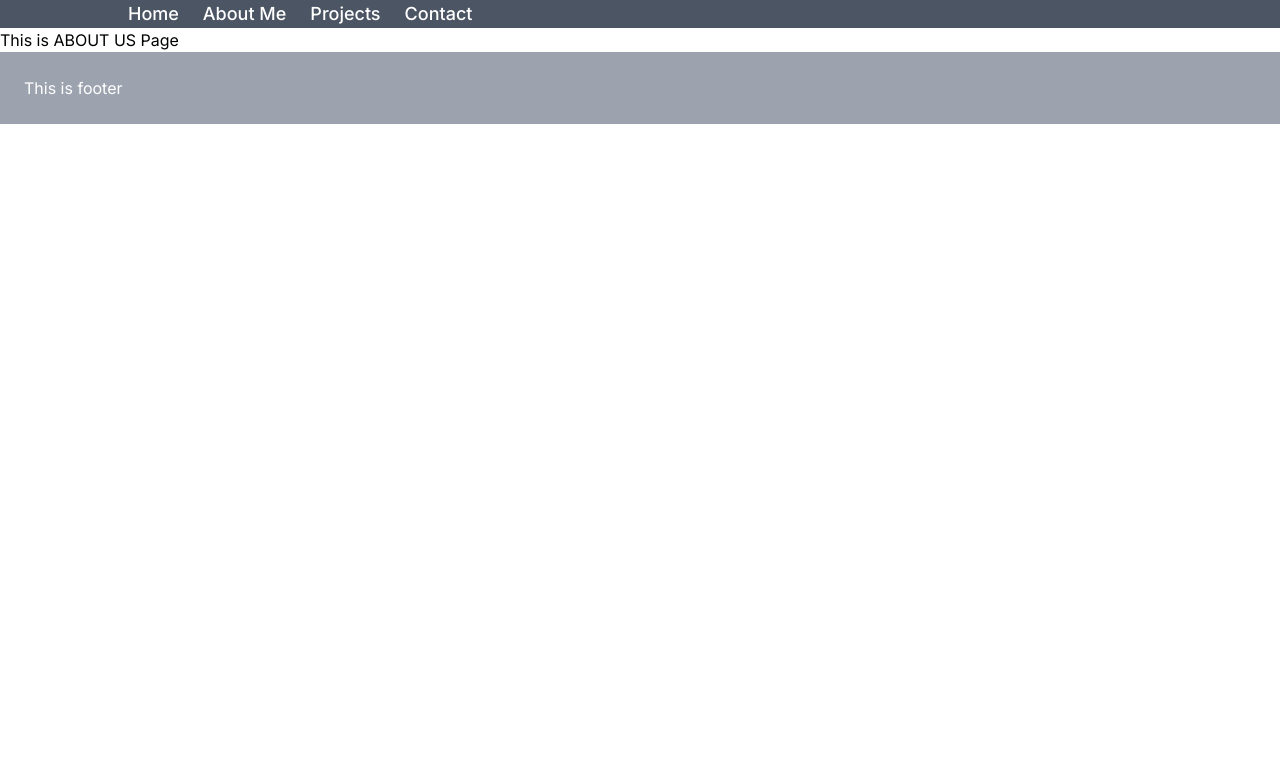
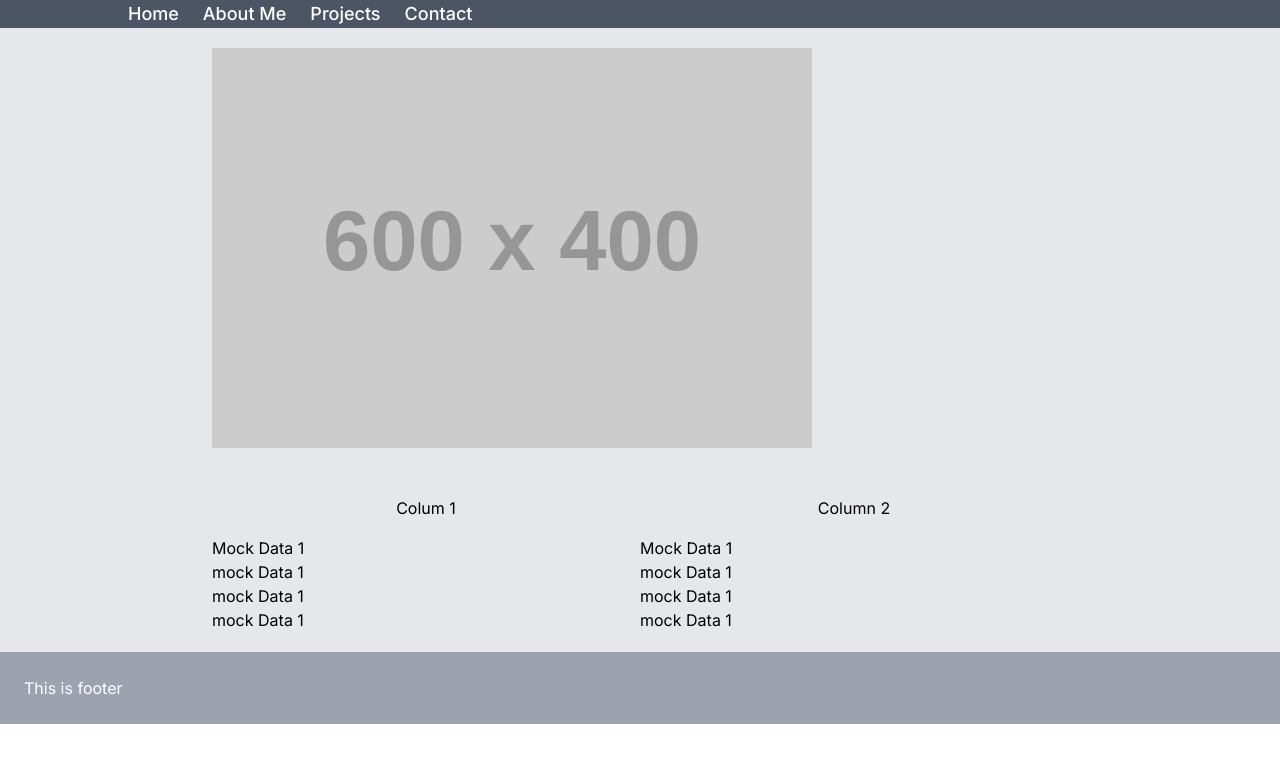
Before and after one commit to DFBlok/FrontEnd, a Next.js app in the folder tailwind/PORTFOLIO/my-portfolio-app/: page /Page2 in a window 1280 px wide. Shown: the top 762 px of the page. Built offline with nearby package versions, Linux system fonts and the light colour scheme.

Commit message:
About us Page completed

```diff
--- a/tailwind/PORTFOLIO/my-portfolio-app/app/Page2/page.tsx
+++ b/tailwind/PORTFOLIO/my-portfolio-app/app/Page2/page.tsx
@@ -3,7 +3,33 @@ import React from 'react'
 const Page2 = () => {
   return(
     <>
-        <h1>This is ABOUT US Page</h1>
+        <section className='bg-gray-200'>
+          <div className='w-[70%] mx-auto p-5 items-center'>
+            <div className='items-center'>
+              <img src="https://placehold.co/600x400/png" alt="placeholder" />
+            </div >
+            <div className='mt-8 flex justify-between w-full'>
+              <div className='w-1/2'>
+                  <h2 className='text-center m-4'>Colum 1</h2>
+                  <ul>
+                    <li>Mock Data 1</li>
+                    <li>mock Data 1</li>
+                    <li>mock Data 1</li>
+                    <li>mock Data 1</li>
+                  </ul>
+              </div>
+              <div className='w-1/2'>
+                <h2 className='text-center m-4'>Column 2</h2>
+                <ul>
+                  <li>Mock Data 1</li>
+                  <li>mock Data 1</li>
+                  <li>mock Data 1</li>
+                  <li>mock Data 1</li>
+                </ul>
+              </div>
+            </div>
+          </div>
+        </section>
     </>
   )
 }
--- a/tailwind/PORTFOLIO/my-portfolio-app/app/page.tsx
+++ b/tailwind/PORTFOLIO/my-portfolio-app/app/page.tsx
@@ -3,7 +3,7 @@ import Image from "next/image";
 export default function Home() {
   return (
     <>
-      <header className="bg-gray-200 text-white py-12 h-full">
+      <header className="bg-gray-200 text-white py-12 w-full max-h-screen">
         <div className="w-[80%] mx-auto p-5  item-center">
           <div>
             <h1 className="text-4xl font-semibold py-9 text-center">HELLO WORLD!!
```
